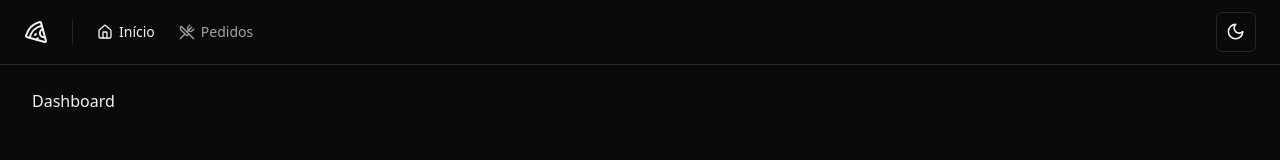
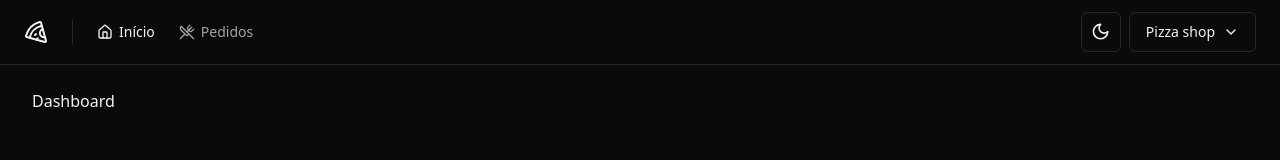
Before and after one commit to IssacCabral/pizza-shop, a React app: page / in a window 1280 px wide. Shown: the top 160 px of the page. Built offline with nearby package versions, Linux system fonts and the light colour scheme; the HTML template or start-up script is replaced by a standard one.

Commit message:
✨ feat: add dropdown menu

```diff
--- /dev/null
+++ b/src/components/account-menu.tsx
@@ -0,0 +1,48 @@
+import { Building, ChevronDown, LogOut } from "lucide-react";
+import { Button } from "./ui/button";
+import {
+  DropdownMenu,
+  DropdownMenuContent,
+  DropdownMenuItem,
+  DropdownMenuLabel,
+  DropdownMenuSeparator,
+  DropdownMenuTrigger,
+} from "./ui/dropdown-menu";
+
+export function AccountMenu() {
+  return (
+    <DropdownMenu>
+      <DropdownMenuTrigger asChild>
+        <Button
+          variant="outline"
+          className="flex select-none items-center gap-2"
+        >
+          Pizza shop
+          <ChevronDown className="h-4 w-4" />
+        </Button>
+      </DropdownMenuTrigger>
+
+      <DropdownMenuContent align="end" className="w-56">
+        <DropdownMenuLabel className="flex flex-col">
+          <span>Issac Cabral</span>
+          <span className="text-xs font-normal text-muted-foreground">
+            issac@gmail.com
+          </span>
+        </DropdownMenuLabel>
+
+        <DropdownMenuSeparator />
+
+        <DropdownMenuItem>
+          <Building className="mr-2 h-4 w-4" />
+          <span>Perfil da loja</span>
+        </DropdownMenuItem>
+
+        {/* definindo a cor para o tema light ,e para o tema dark */}
+        <DropdownMenuItem className="text-rose-500 dark:text-rose-400">
+          <LogOut className="mr-2 h-4 w-4" />
+          <span>Sair</span>
+        </DropdownMenuItem>
+      </DropdownMenuContent>
+    </DropdownMenu>
+  );
+}
--- a/src/components/header.tsx
+++ b/src/components/header.tsx
@@ -2,6 +2,7 @@
 import { Separator } from "./ui/separator";
 import { NavLink } from "./nav-link";
 import { ThemeToggle } from "./theme/theme-toggle";
+import { AccountMenu } from "./account-menu";
 
 export function Header() {
   return (
@@ -25,6 +26,7 @@
 
         <div className="ml-auto flex items-center gap-2">
           <ThemeToggle />
+          <AccountMenu />
         </div>
       </div>
     </div>
```
